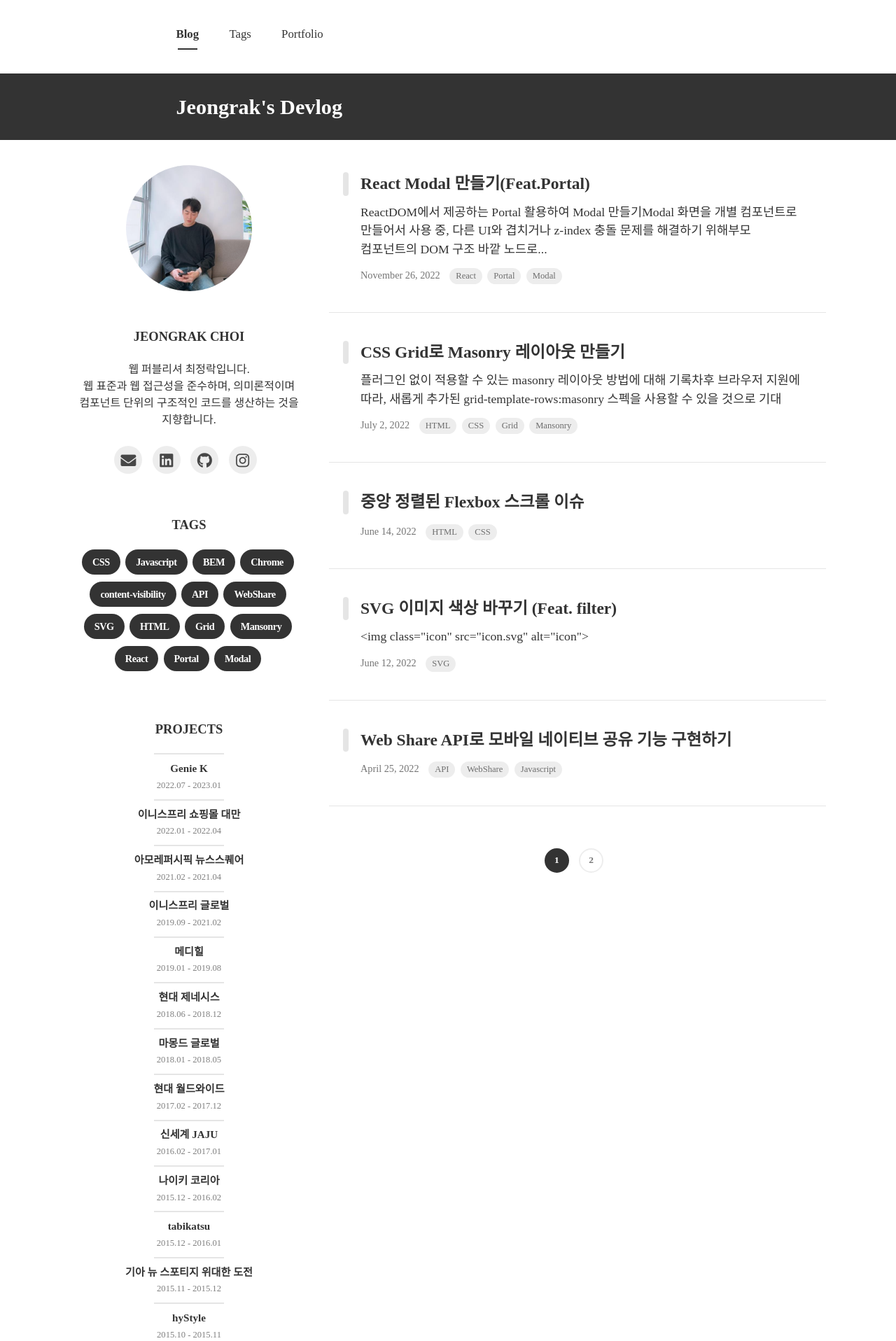
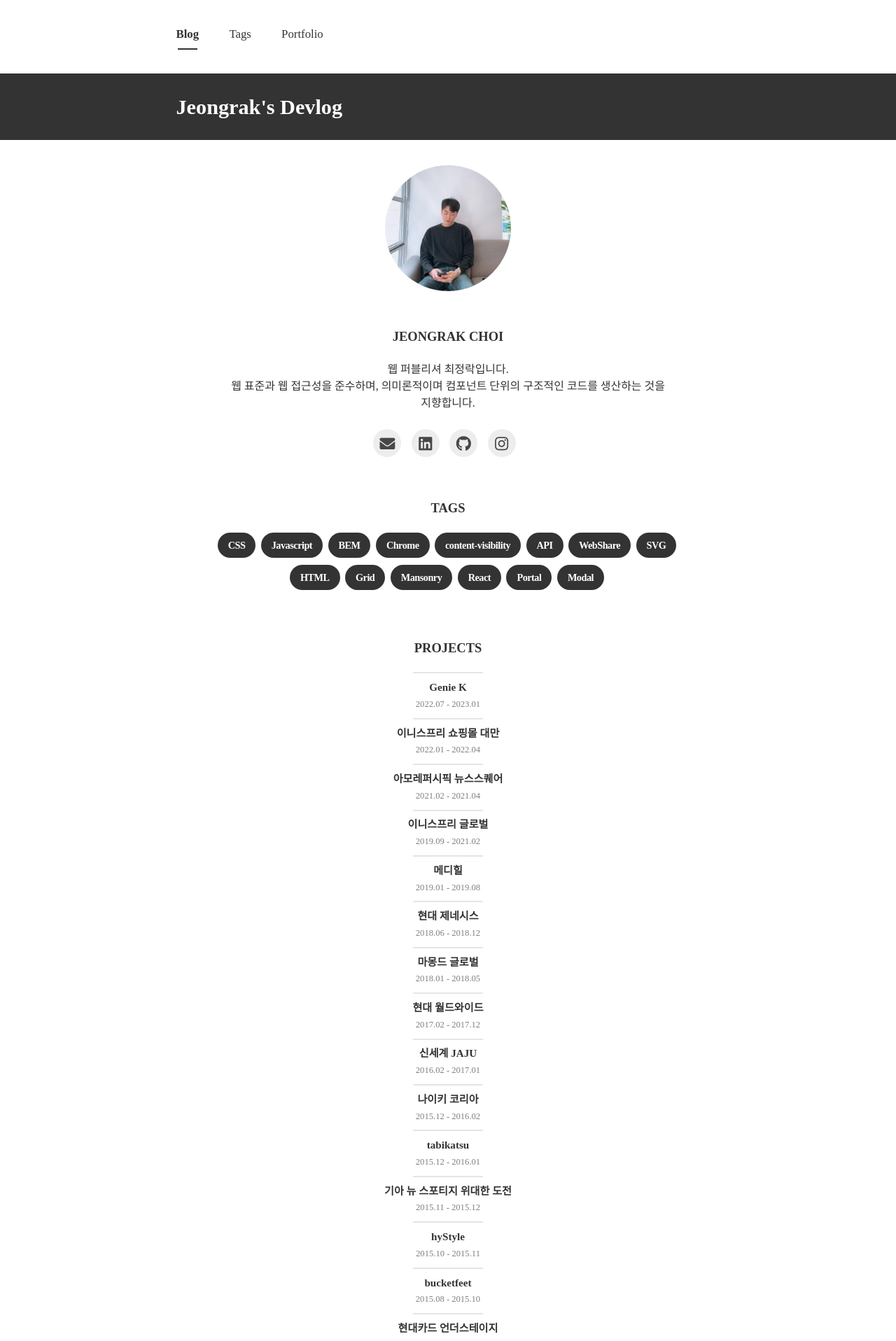
Before and after one commit to JeongrakChoi/JeongrakChoi.github.io, a Jekyll site: the page built from index.html, in a window 1280 px wide. Shown: the top 1916 px of the page at 70% size. Built offline with Jekyll 4.4.1, drawn with Linux system fonts in a browser that asks for light colours; nearby versions of some CDN libraries; some web fonts are replaced; the list of posts is cut into pages by our own code.

Commit message:
Update _home.scss

```diff
--- a/_sass/layouts/_home.scss
+++ b/_sass/layouts/_home.scss
@@ -1,8 +1,16 @@
 #home {
+    > .row{
+      justify-content:center;
+    }
+
     #aside{
         display:block;
+        max-width:66.6666666667%;
+        flex:0 0 66.6666666667%;
         @media (max-width: 991px) {
-           display: none;
+           #tag-wrap, #proj-wrap{
+            display:none;
+           }
         }
     }
     #header-nav, #header-content, .bg{
```
